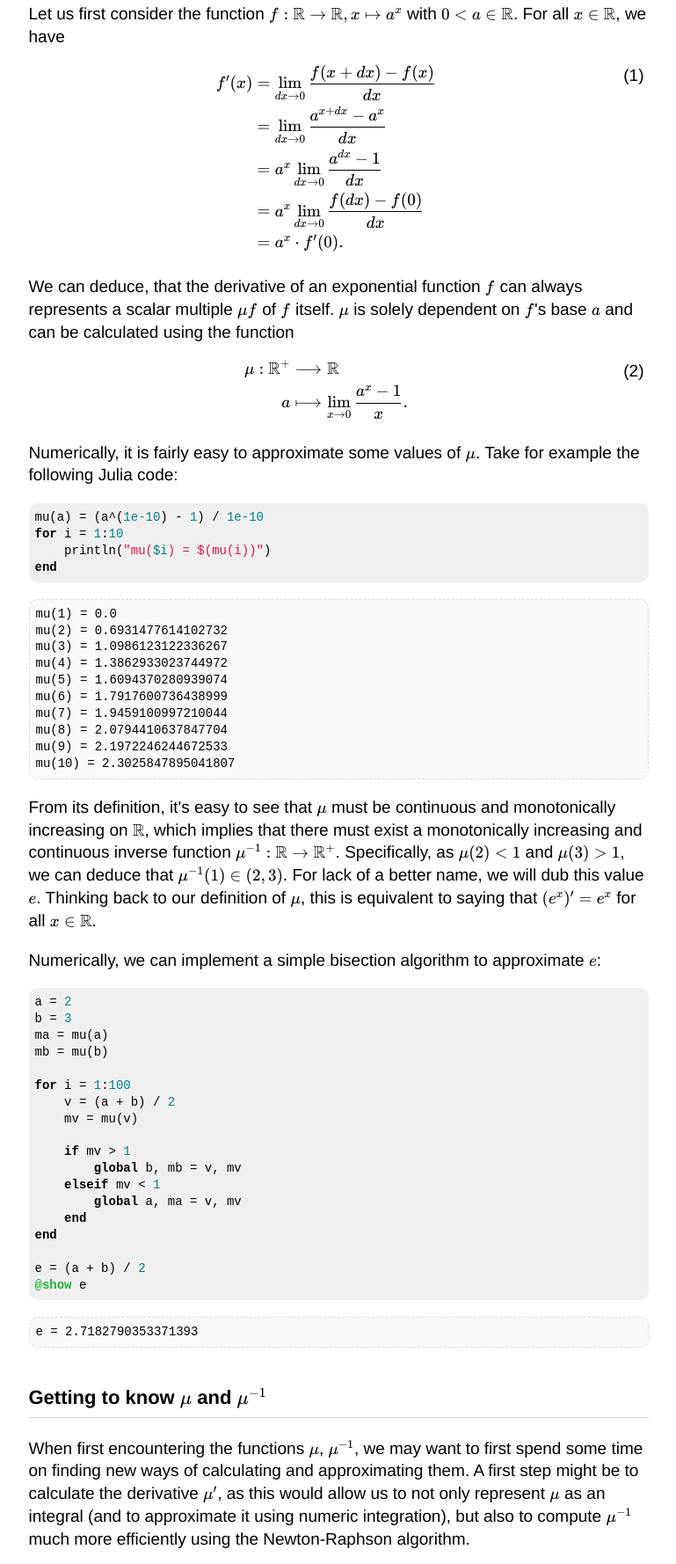
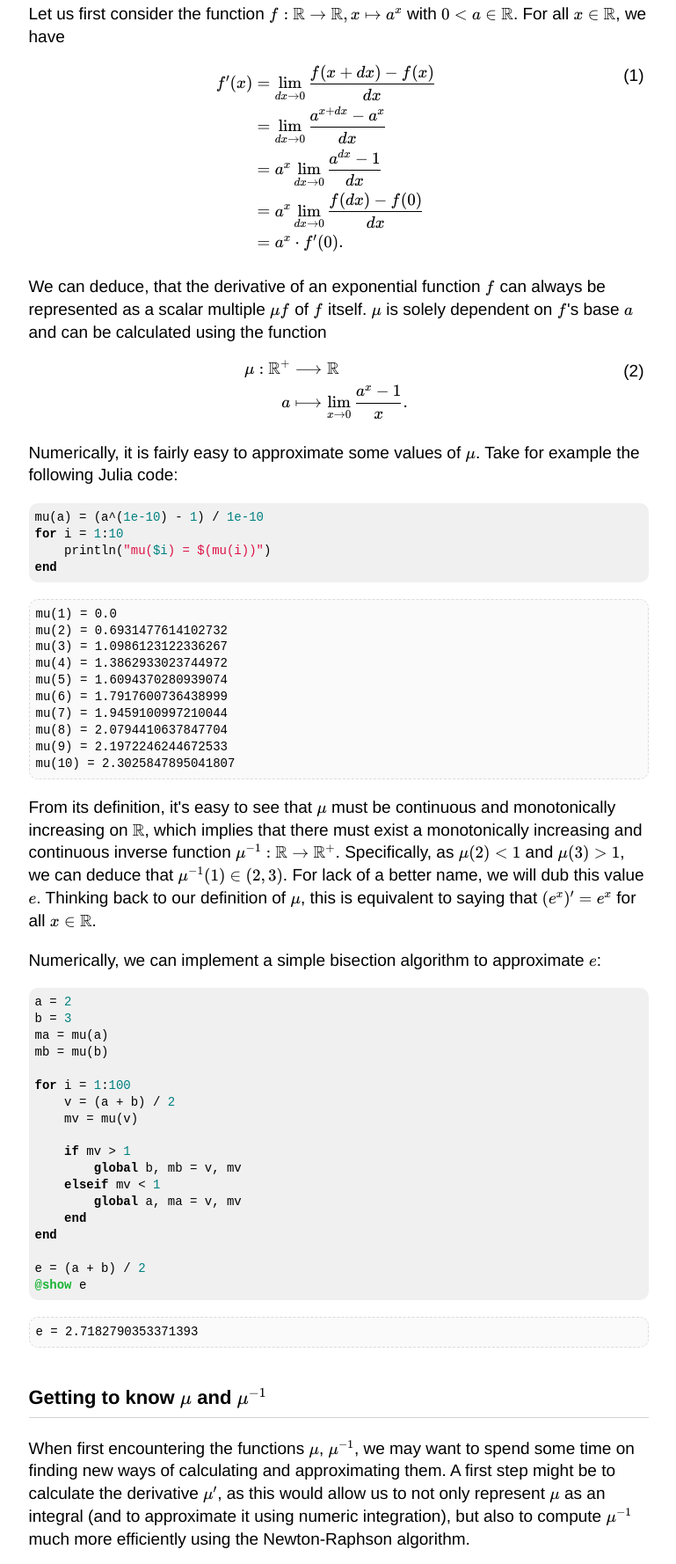
Before and after one commit to dylangoepel/dylangoepel.github.io, a plain HTML site: page def-e/index.html in a window 1280 px wide. Shown: the part 275-2053 px from the top of the page at 88% size, without its empty margins (255-1024 px from the left). Drawn offline with Linux system fonts and the light colour scheme.

Commit message:
Edit def-e

```diff
--- a/def-e/index.html
+++ b/def-e/index.html
@@ -35,7 +35,7 @@
     &= a^x \lim_{dx \to 0} \frac{f(dx) - f(0)}{dx} \\
     &= a^x \cdot f'(0).
 \end{aligned}\]
-<p>We can deduce, that the derivative of an exponential function \(f\) can always represents a scalar multiple \(\mu f\) of \(f\) itself. \(\mu\) is solely dependent on \(f\)&#39;s base \(a\) and can be calculated using the function</p>
+<p>We can deduce, that the derivative of an exponential function \(f\) can always be represented as a scalar multiple \(\mu f\) of \(f\) itself. \(\mu\) is solely dependent on \(f\)&#39;s base \(a\) and can be calculated using the function</p>
 \[\begin{aligned}
     \mu : \mathbb{R}^+ &\longrightarrow \mathbb{R} \\
     a &\longmapsto \lim_{x \to 0} \frac{a^x - 1}{x}.
@@ -79,7 +79,7 @@ e &#61; &#40;a &#43; b&#41; / 2
 <pre><code class="plaintext code-output">e = 2.7182790353371393
 </code></pre>
 <h2 id="getting_to_know_mu_and_mu-1"><a href="#getting_to_know_mu_and_mu-1" class="header-anchor">Getting to know \(\mu\) and \(\mu^{-1}\)</a></h2>
-<p>When first encountering the functions \(\mu\), \(\mu^{-1}\), we may want to first spend some time on finding new ways of calculating and approximating them. A first step might be to calculate the derivative \(\mu'\), as this would allow us to not only represent \(\mu\) as an integral &#40;and to approximate it using numeric integration&#41;, but also to compute \(\mu^{-1}\) much more efficiently using the Newton-Raphson algorithm.</p>
+<p>When first encountering the functions \(\mu\), \(\mu^{-1}\), we may want to spend some time on finding new ways of calculating and approximating them. A first step might be to calculate the derivative \(\mu'\), as this would allow us to not only represent \(\mu\) as an integral &#40;and to approximate it using numeric integration&#41;, but also to compute \(\mu^{-1}\) much more efficiently using the Newton-Raphson algorithm.</p>
 <p>For \(a \in \mathbb{R}\), we have</p>
 \[\begin{aligned}
     \mu'(a) &= \lim_{dx \to 0} \frac{\mu(a + dx) - \mu(a)}{dx} \\
```
